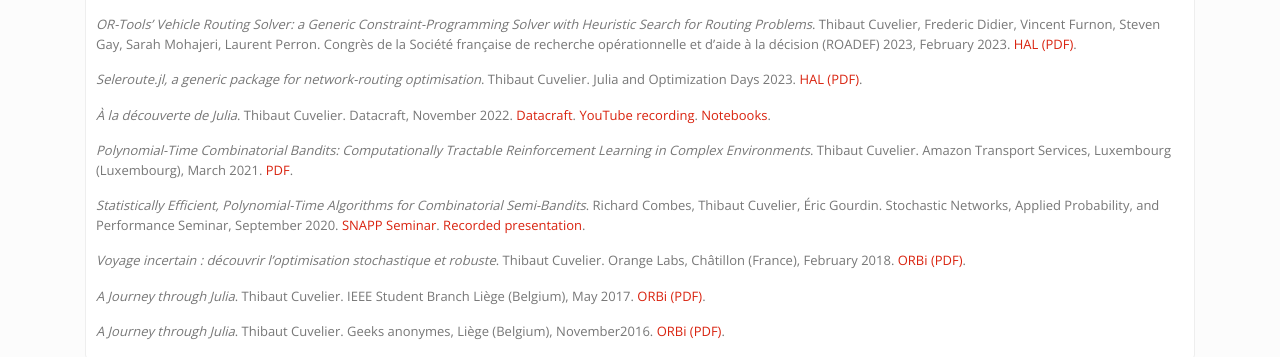
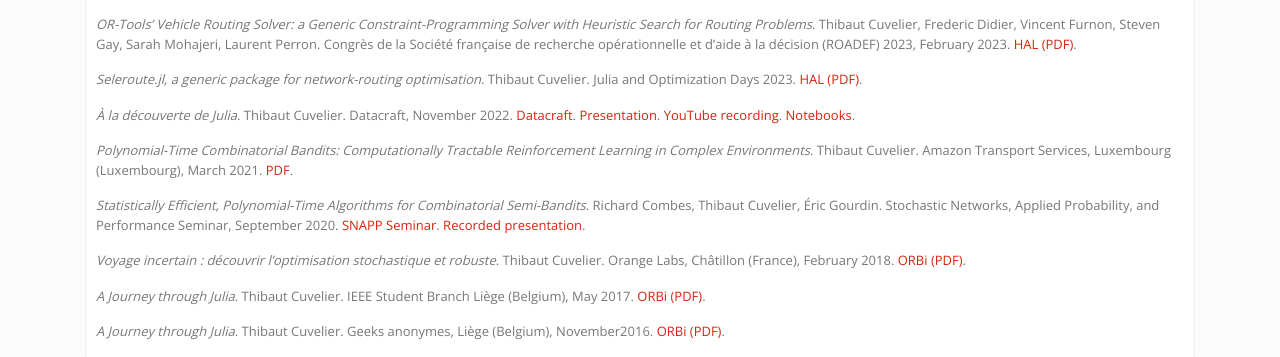
Before and after one commit to dourouc05/dourouc05.github.io, a Jekyll site: the page built from publications.md, in a window 1280 px wide and 900 px high, scrolled down 1886 px. Shown: the part 531-888 px from the top of the window. Built offline with Jekyll 4.4.1, drawn with Linux system fonts in a browser that asks for light colours; a script that is not in the unit is left out.

Commit message:
Update articles.yml

```diff
--- a/_data/articles.yml
+++ b/_data/articles.yml
@@ -224,6 +224,8 @@ julia_datacraft2021:
       name: Datacraft
       url: https://datacraft.paris/workshops/a-la-decouverte-de-julia/
     links:
+      - name: Presentation
+        url: /files/datacraft2022.pdf
       - name: YouTube recording
         url: https://www.youtube.com/watch?v=rSrhKkk70M0
       - name: Notebooks
```
